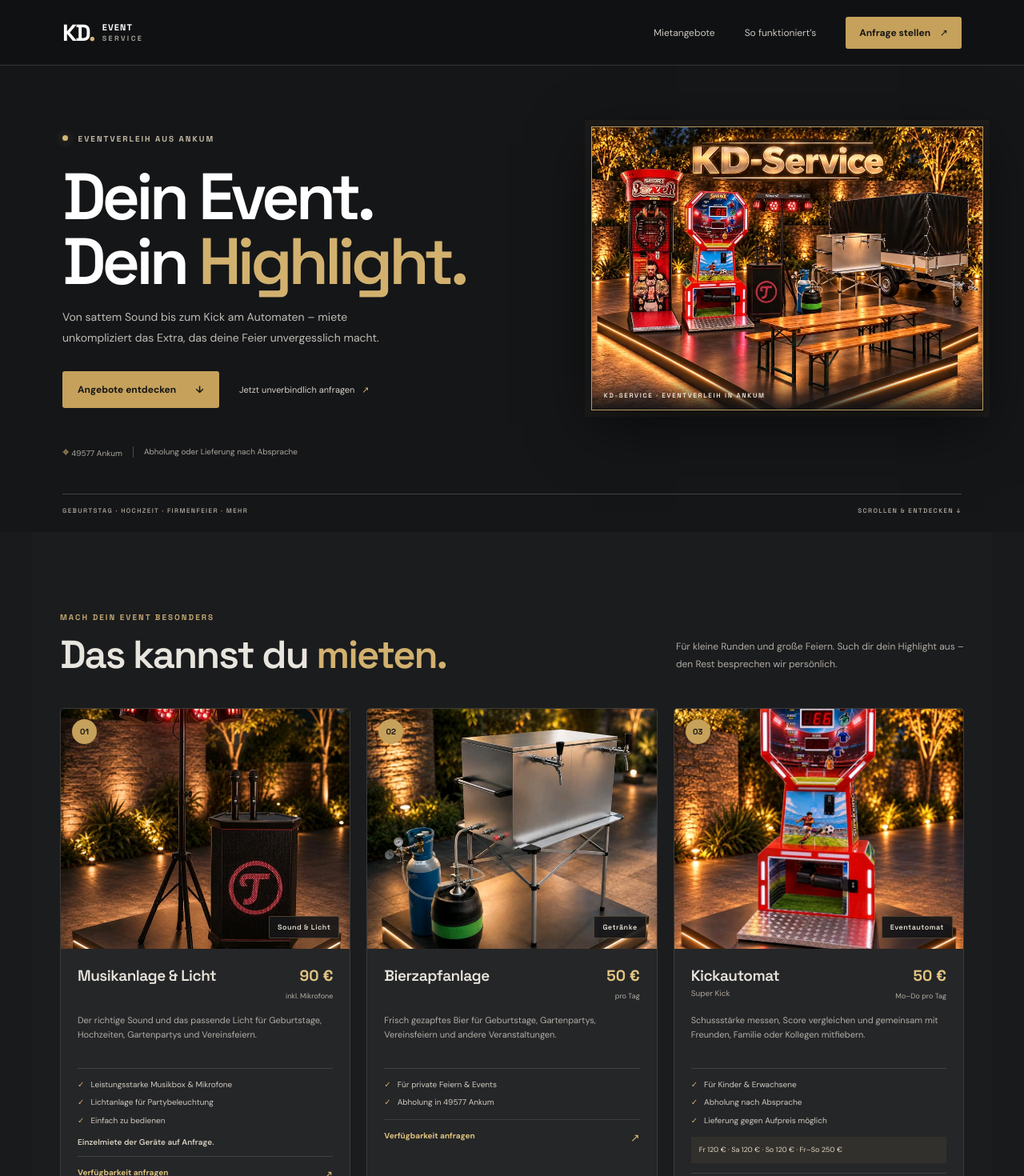
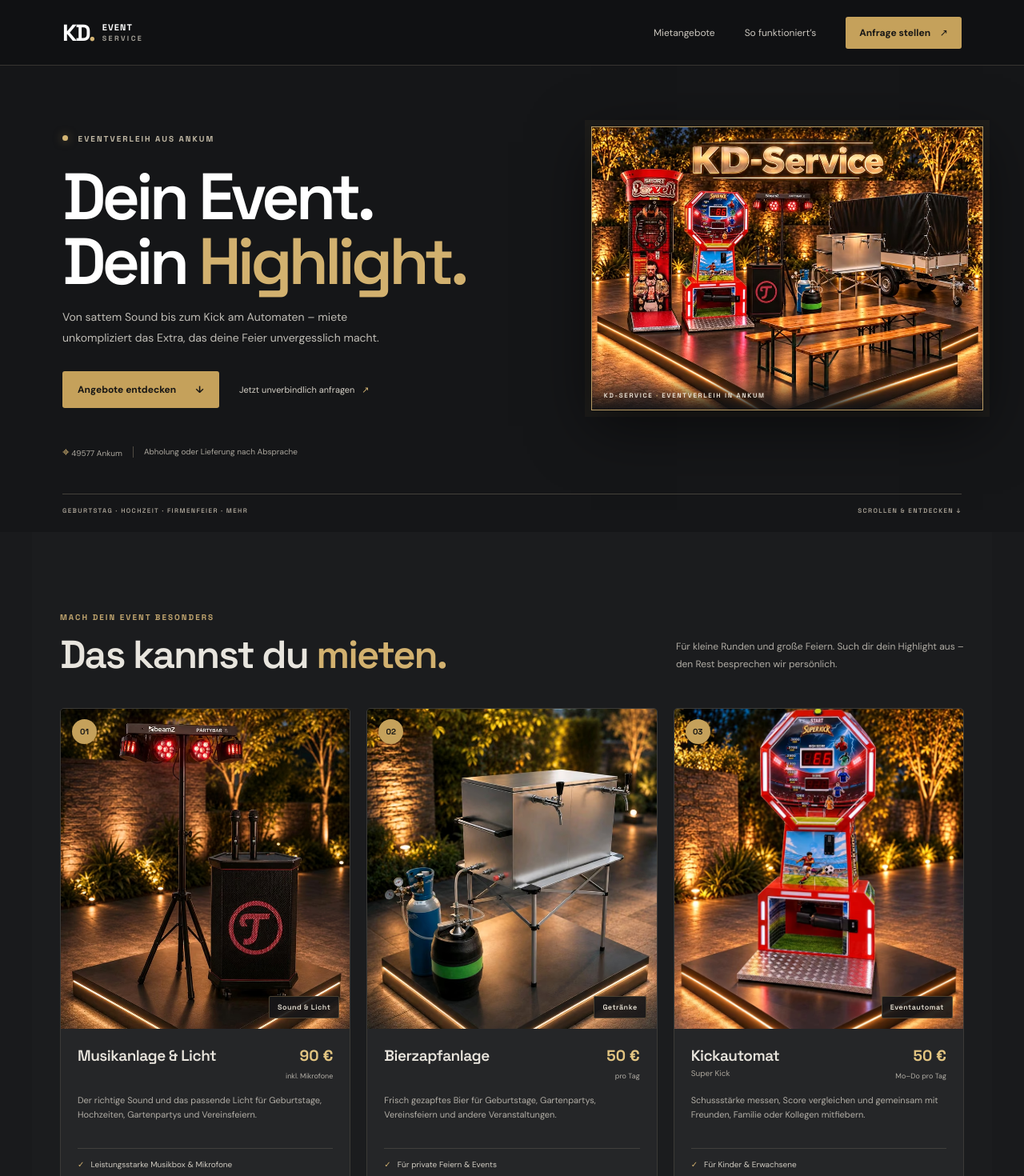
Before and after one commit to Daniel-Abend/Website-Test, a Vue app: page / in a window 1280 px wide. Shown: the top 1470 px of the page at 80% size. Built offline with nearby package versions, Linux system fonts and the light colour scheme.

Commit message:
even taller

```diff
--- a/src/style.css
+++ b/src/style.css
@@ -87,7 +87,7 @@ h1, h2, h3, p { margin-top: 0; }
 .product-grid { display: grid; grid-template-columns: repeat(6, 1fr); gap: 20px; }
 .product-card { grid-column: span 2; overflow: hidden; background: white; border: 1px solid #e8e9e2; border-radius: 5px; transition: transform .25s, box-shadow .25s; }
 .product-card:hover { transform: translateY(-4px); box-shadow: 0 14px 35px #20281b12; }
-.product-photo { position: relative; height: 300px; overflow: hidden; background: #d8ddcf; }
+.product-photo { position: relative; height: 400px; overflow: hidden; background: #d8ddcf; }
 .product-photo img { width: 100%; height: 100%; object-fit: cover; transition: transform .6s; }
 .product-card:hover .product-photo img { transform: scale(1.04); }
 .product-number { position: absolute; top: 13px; left: 14px; display: grid; place-items: center; width: 31px; height: 31px; border-radius: 50%; background: var(--green); color: var(--dark); font: 700 10px 'Space Grotesk', sans-serif; }
```
